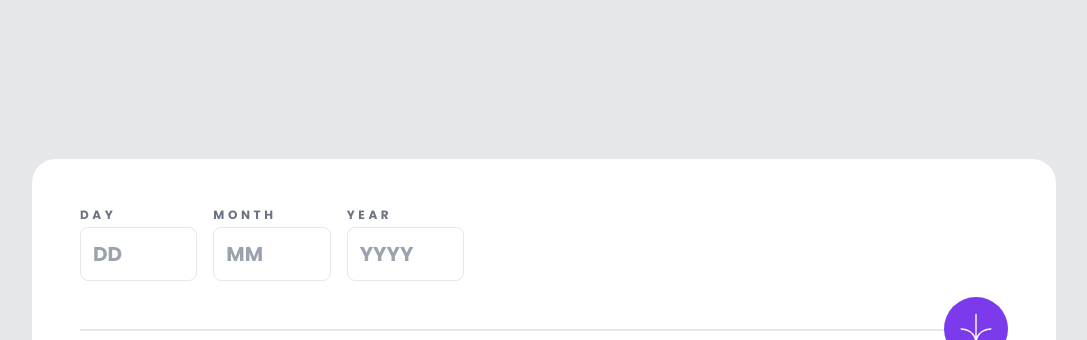
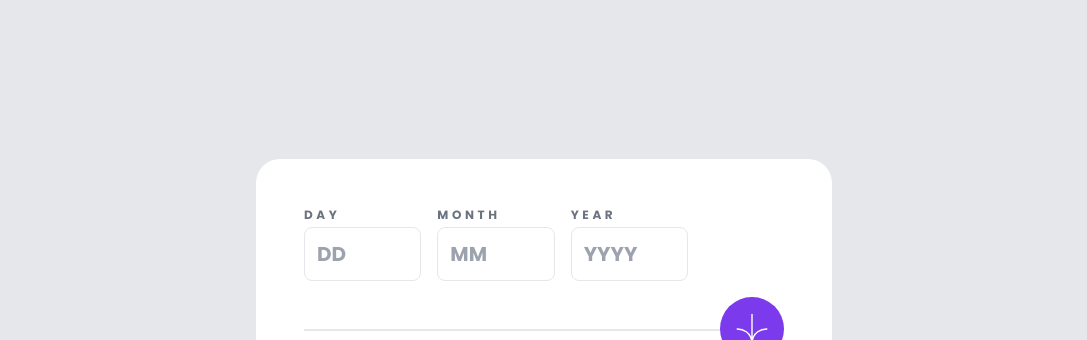
Before and after one commit to janpatrick-dev/frontendmentor-challenges, a website: page junior/age-calculator-app-main/src/index.html in a window 1280 px wide. Shown: the top 340 px of the page, without its empty margins (96-1183 px from the left). Drawn offline with Linux system fonts and the light colour scheme.

Commit message:
updated age calculator max width

```diff
--- a/junior/age-calculator-app-main/src/index.html
+++ b/junior/age-calculator-app-main/src/index.html
@@ -15,7 +15,7 @@
 </head>
 <body class="h-screen bg-gray-200 flex flex-col justify-center items-center">
 
-  <main class="w-11/12 max-w-5xl px-6 py-12 sm:p-12 bg-white rounded-3xl rounded-br-10xl">
+  <main class="w-11/12 max-w-xl px-6 py-12 sm:p-12 bg-white rounded-3xl rounded-br-10xl">
     <form>
       <div class="w-full max-w-sm flex justify-evenly items-center gap-4">
         <label class="flex flex-col">
```
Also changed, not shown: junior/age-calculator-app-main/dist/styles.css.
